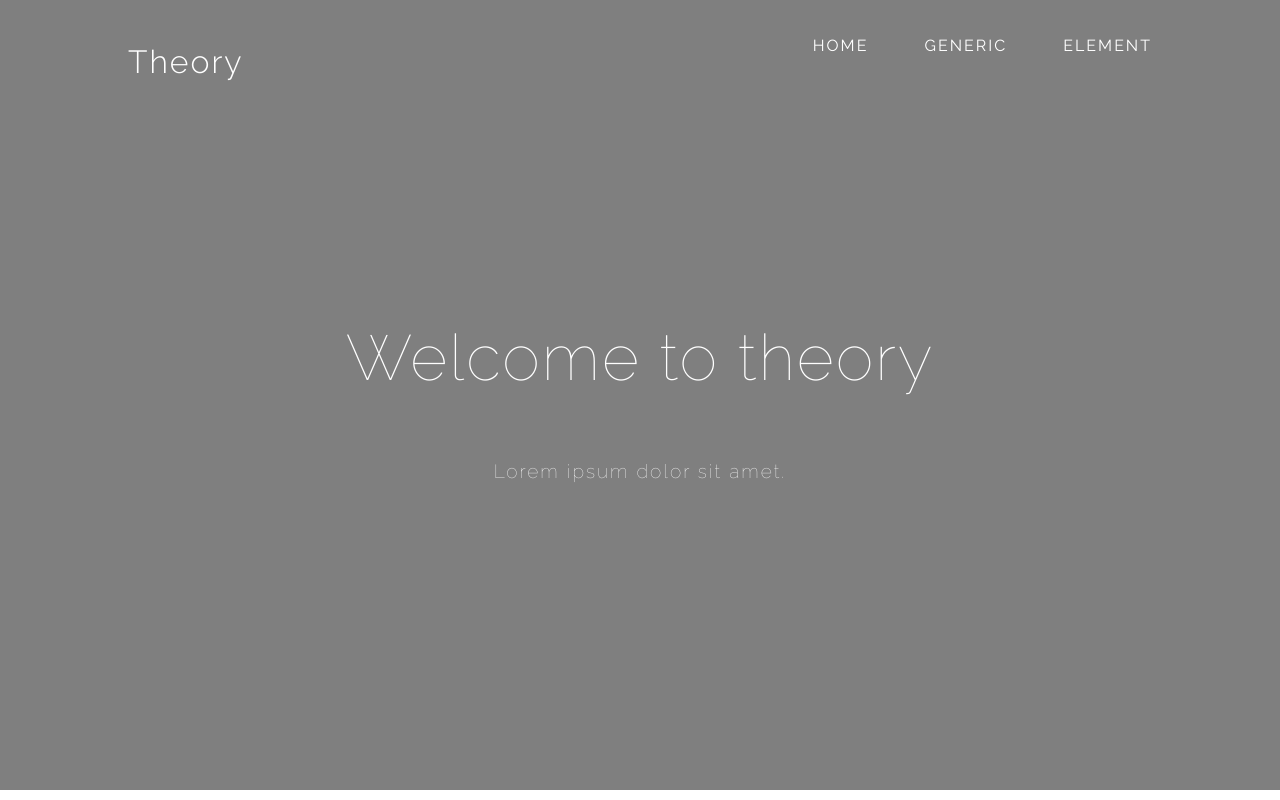
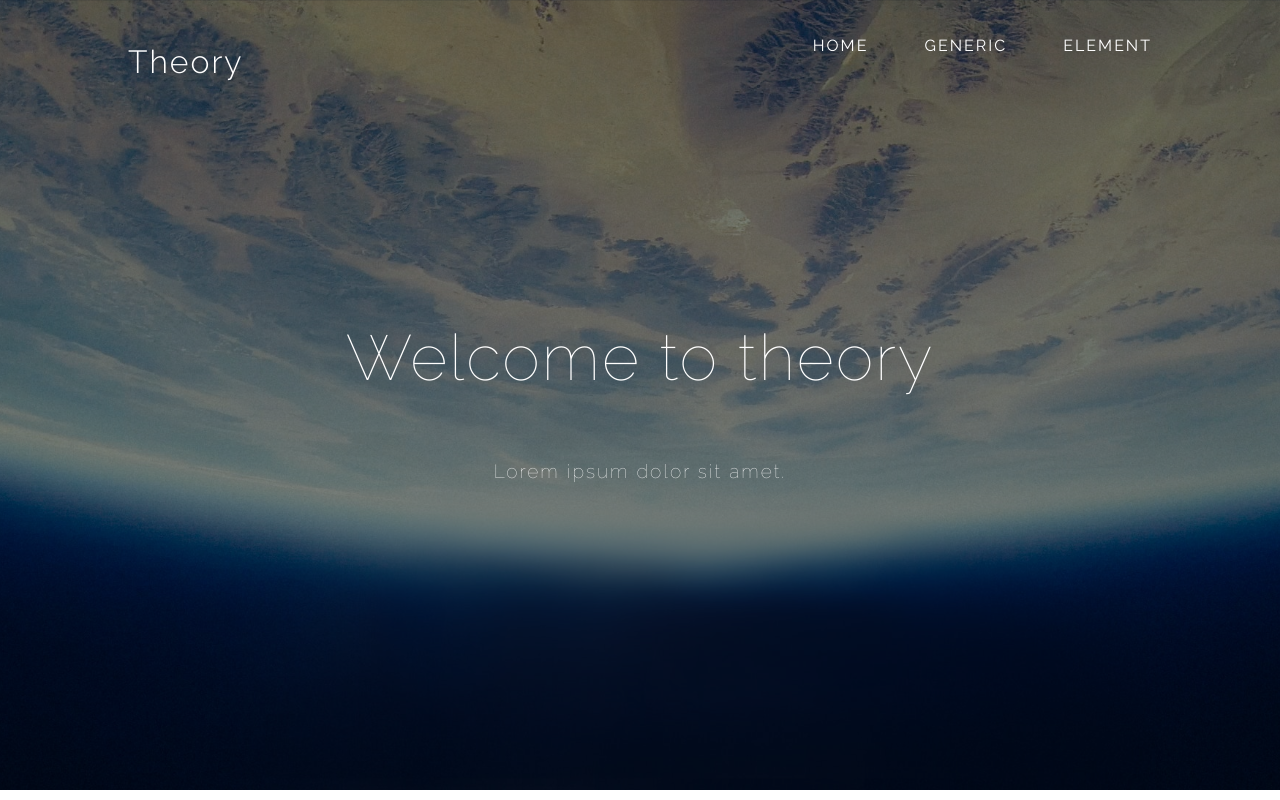
Before and after one commit to ShIKULJAK/-task1-theory, a plain HTML site: page index.html in a window 1280 px wide. Shown: the top 800 px of the page. Drawn offline with Linux system fonts and the light colour scheme; the site is published under a folder, as on GitHub Pages, so addresses that start at the root find nothing.

Commit message:
Update style.css

```diff
--- a/style.css
+++ b/style.css
@@ -46,7 +46,7 @@
     /* ----HEADER---- */
 
     header {
-        background-image: linear-gradient(rgba(0, 0, 0, .5), rgba(0, 0, 0, .5)), url(/img/header.jpg);
+        background-image: linear-gradient(rgba(0, 0, 0, .5), rgba(0, 0, 0, .5)), url(img/header.jpg);
         background-position: center;
         background-size: cover;
     }
```
